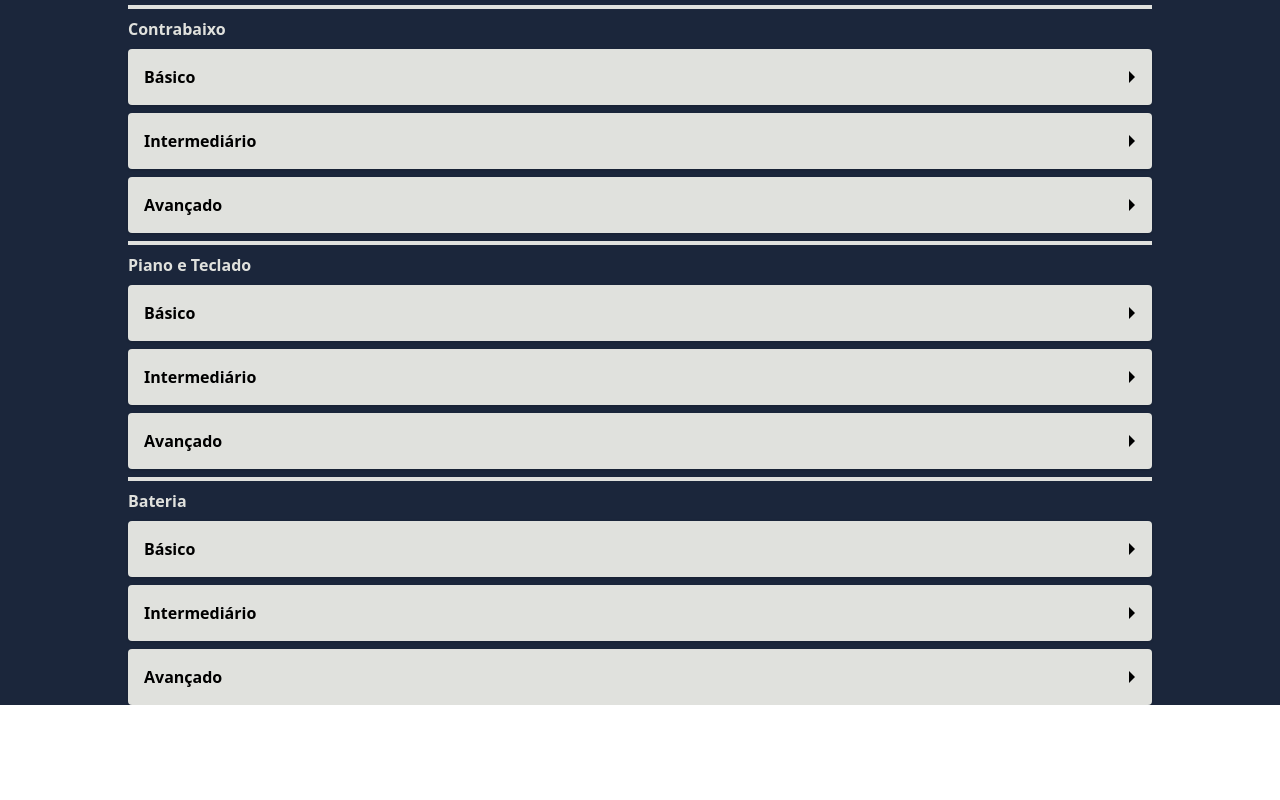
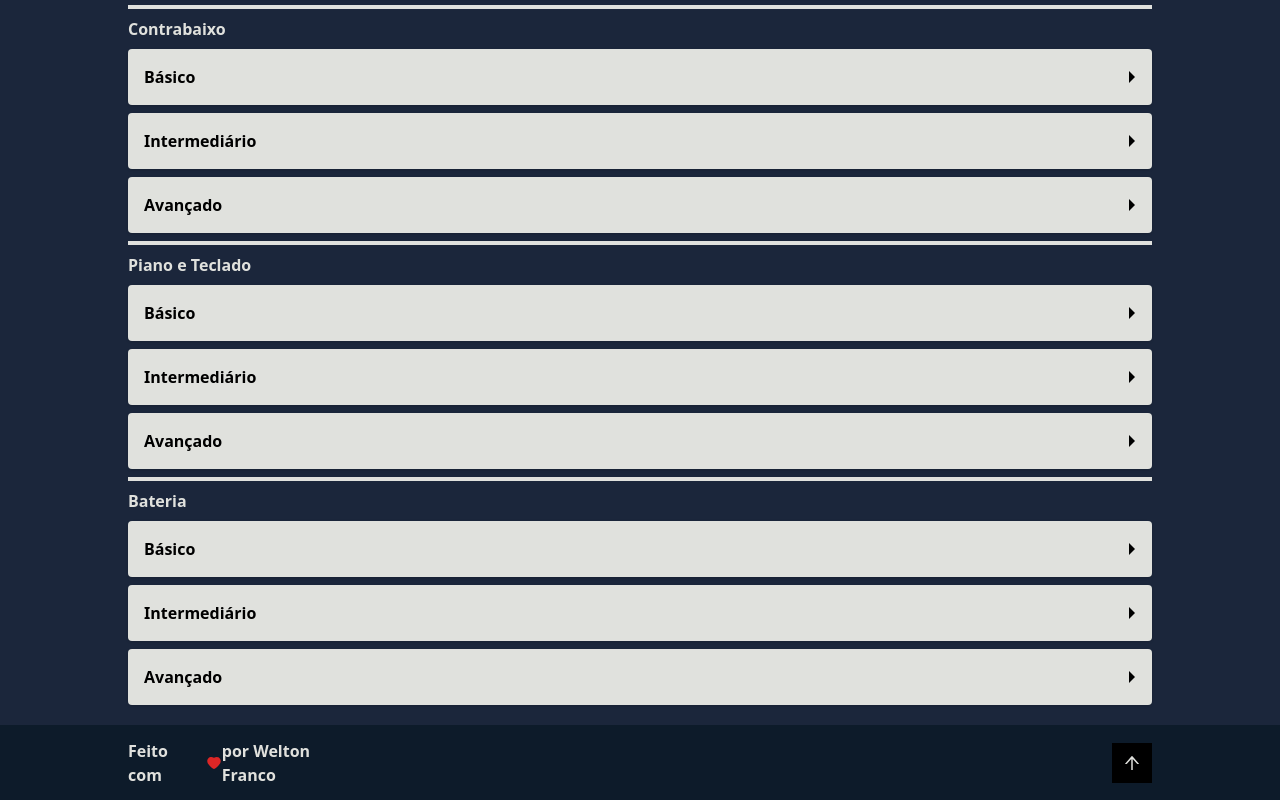
Before and after one commit to WeltonSantosFr/React-Musicista, a React (Vite) app: page /home in a window 1280 px wide. Shown: the part 379-1179 px from the top of the page. Before the commit the page ends 1084 px from the top, so only its background shows below. Built offline with nearby package versions, Linux system fonts and the light colour scheme.

Commit message:
feat:main-page

```diff
--- a/src/components/Footer/index.tsx
+++ b/src/components/Footer/index.tsx
@@ -1,11 +1,24 @@
-import { AiOutlineArrowUp } from "react-icons/ai";
+import { AiOutlineArrowUp, AiFillHeart } from "react-icons/ai";
 
 const Footer = () => {
+  function scrollBackToTop() {
+    document.body.scrollTop = 0;
+    document.documentElement.scrollTop = 0;
+  }
   return (
-    <footer className="bg-dark w-full h-[6.25rem]">
-      <div className="flex h-full w-4/5 justify-end items-center">
-        <button className="bg-[#000000] h-20 w-20 flex items-center justify-center">
-          <AiOutlineArrowUp className="text-text w-10 h-10" />
+    <footer className="bg-dark w-full h-[4.688rem] flex justify-center mt-5">
+      <div className="flex h-full w-4/5 justify-between items-center">
+        <div className="flex justify-evenly w-60 items-center">
+          <p className="text-text font-semibold">Feito com</p>
+          <AiFillHeart className="text-[rgb(220,38,38)]" />
+          <p className="text-text font-semibold">por Welton Franco</p>
+        </div>
+
+        <button
+          className="bg-[#000000] h-10 w-10 flex items-center justify-center hover:bg-gray3"
+          onClick={() => scrollBackToTop()}
+        >
+          <AiOutlineArrowUp className="text-text w-5 h-5" />
         </button>
       </div>
     </footer>
--- a/src/pages/MainPage/index.tsx
+++ b/src/pages/MainPage/index.tsx
@@ -1,3 +1,4 @@
+import Footer from "../../components/Footer";
 import Header from "../../components/Header";
 import { GoTriangleRight } from "react-icons/go";
 
@@ -170,6 +171,7 @@ const MainPage = () => {
           </details>
         </div>
       </div>
+      <Footer />
     </div>
   );
 };
```
